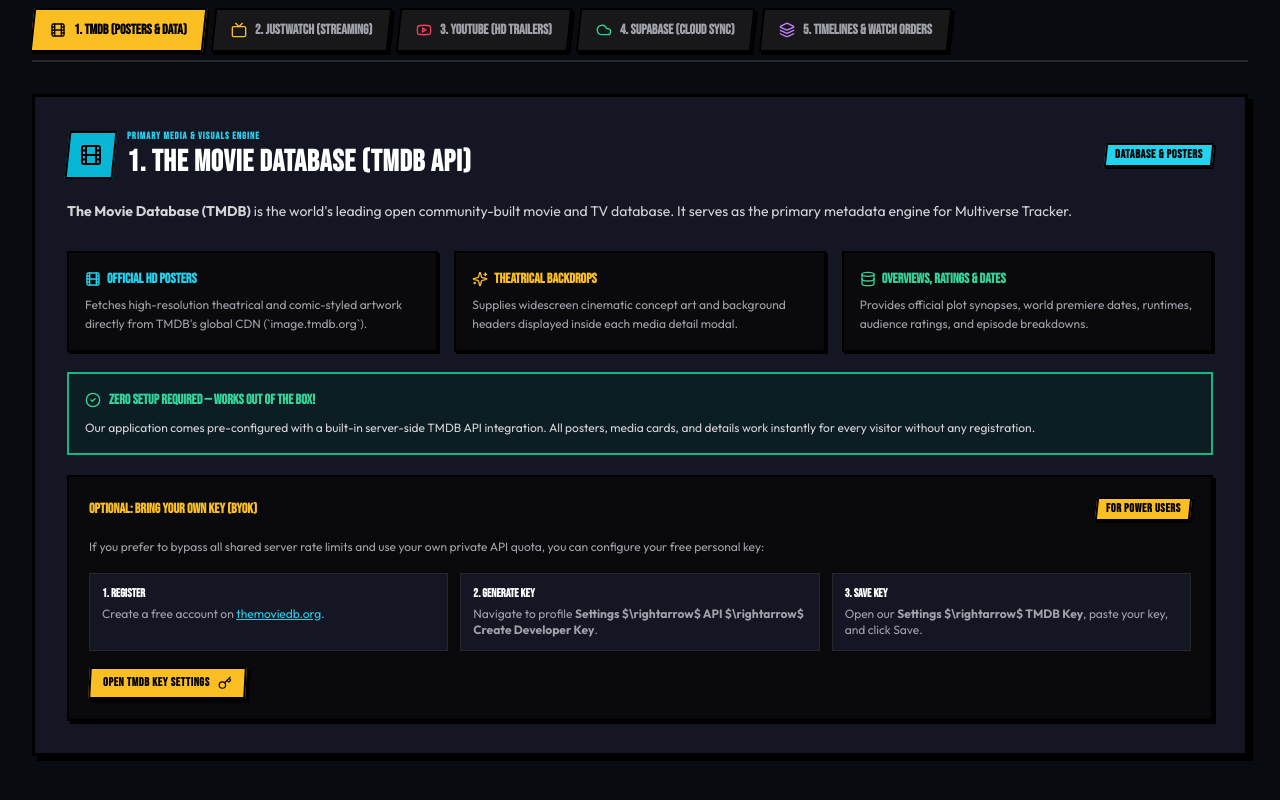
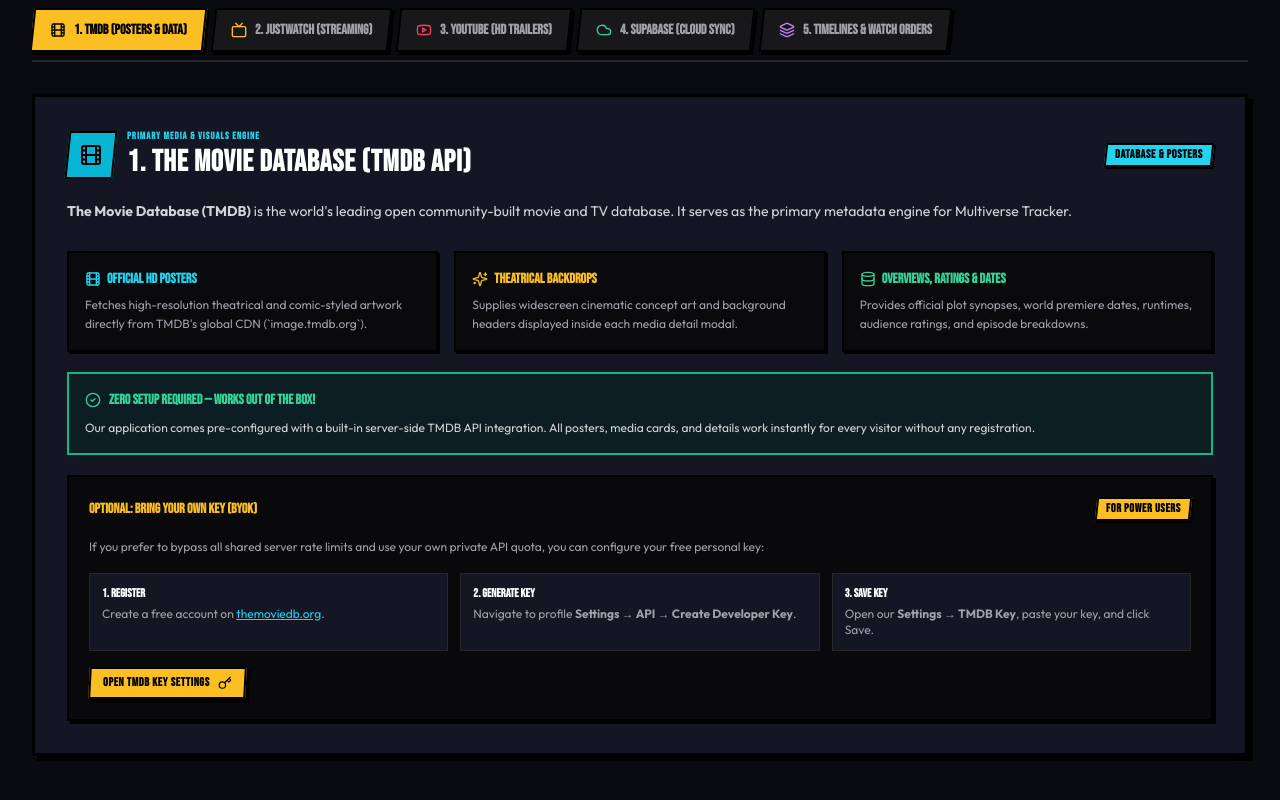
Before and after one commit to filipmoco0/multiverse-tracker, a Next.js app: page /guide in a window 1280 px wide. Shown: the part 503-1303 px from the top of the page. Built offline with nearby package versions, Linux system fonts and the light colour scheme; no server answers.

Commit message:
fix: replace raw LaTeX arrow notation with clean unicode arrows in guide page

```diff
--- a/src/app/guide/page.tsx
+++ b/src/app/guide/page.tsx
@@ -218,11 +218,11 @@
                   </div>
                   <div className="bg-[#141624] border border-zinc-800 p-3 space-y-1">
                     <strong className="text-white block font-display uppercase">2. Generate Key</strong>
-                    <p className="text-zinc-400">Navigate to profile <strong>Settings $\rightarrow$ API $\rightarrow$ Create Developer Key</strong>.</p>
+                    <p className="text-zinc-400">Navigate to profile <strong>Settings → API → Create Developer Key</strong>.</p>
                   </div>
                   <div className="bg-[#141624] border border-zinc-800 p-3 space-y-1">
                     <strong className="text-white block font-display uppercase">3. Save Key</strong>
-                    <p className="text-zinc-400">Open our <strong>Settings $\rightarrow$ TMDB Key</strong>, paste your key, and click Save.</p>
+                    <p className="text-zinc-400">Open our <strong>Settings → TMDB Key</strong>, paste your key, and click Save.</p>
                   </div>
                 </div>
 
@@ -424,7 +424,7 @@
                   <ComicBadge variant="gold" size="sm">Data Sovereignty</ComicBadge>
                 </div>
                 <p className="text-xs text-zinc-400 font-sans leading-relaxed">
-                  You own your data. Open <strong>Settings $\rightarrow$ Data & Backup</strong> anytime to download a portable `.json` backup file or restore your history onto any fresh device.
+                  You own your data. Open <strong>Settings → Data & Backup</strong> anytime to download a portable `.json` backup file or restore your history onto any fresh device.
                 </p>
                 <ComicButton
                   variant="gold"
```
